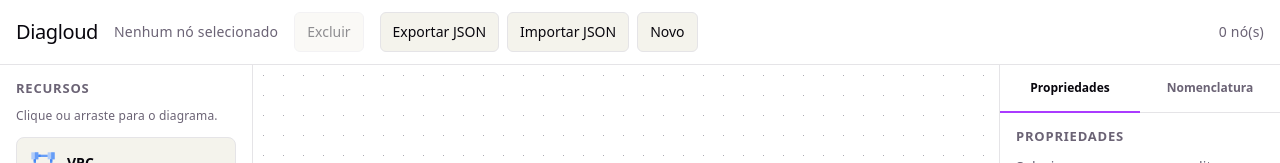
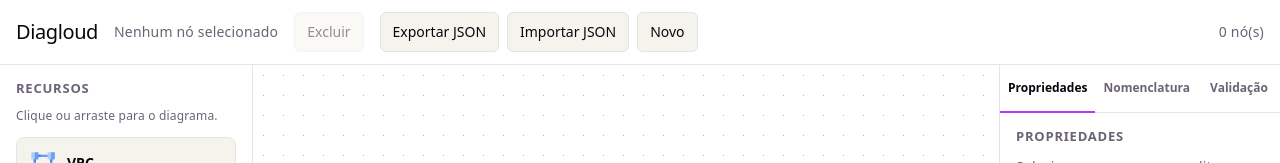
Before and after one commit to lastbit-org/diagloud, a React (Vite) app: page / in a window 1280 px wide. Shown: the top 163 px of the page. Built offline with nearby package versions, Linux system fonts and the light colour scheme.

Commit message:
Update title in index.html, enhance validation features in DiagramCanvas and BaseNode, and add validation panel to SidePanel with corresponding styles.

```diff
--- a/index.html
+++ b/index.html
@@ -4,7 +4,7 @@
     <meta charset="UTF-8" />
     <link rel="icon" type="image/svg+xml" href="/favicon.svg" />
     <meta name="viewport" content="width=device-width, initial-scale=1.0" />
-    <title>diagloud</title>
+    <title>Diagloud</title>
   </head>
   <body>
     <div id="root"></div>
--- a/src/components/canvas/DiagramCanvas.tsx
+++ b/src/components/canvas/DiagramCanvas.tsx
@@ -19,6 +19,7 @@
 } from "../palette/paletteItems";
 import { isEditableTarget } from "../../lib/keyboard";
 import { useInvalidConnectionFeedback } from "../../hooks/useInvalidConnectionFeedback";
+import { useDiagramValidation } from "../../hooks/useDiagramValidation";
 import { validateConnection } from "../../model/connections";
 import { useDiagramStore } from "../../store/diagramStore";
 import { toFlowEdge, toFlowNode } from "./adapters";
@@ -54,9 +55,11 @@
     handleInvalidConnectEnd,
   } = useInvalidConnectionFeedback(validationContext);
 
+  const { issues } = useDiagramValidation();
+
   const flowNodes = useMemo(
-    () => nodes.map((node) => toFlowNode(node, node.id === selectedNodeId)),
-    [nodes, selectedNodeId],
+    () => nodes.map((node) => toFlowNode(node, node.id === selectedNodeId, issues)),
+    [nodes, selectedNodeId, issues],
   );
   const flowEdges = useMemo(() => {
     const diagramEdges = edges.map((edge) =>
--- a/src/components/canvas/adapters.ts
+++ b/src/components/canvas/adapters.ts
@@ -1,4 +1,5 @@
 import type { Edge, Node } from "@xyflow/react";
+import { issueCountForNode, type DiagramIssue } from "../../model/validation";
 import { handlesForEdgeKind } from "../../model/connections";
 import type { DiagramEdge, DiagramNode } from "../../types";
 import type { GcpNodeData } from "../nodes";
@@ -16,7 +17,9 @@
 export function toFlowNode(
   node: DiagramNode,
   selected = false,
+  issues: DiagramIssue[] = [],
 ): Node<GcpNodeData> {
+  const issueCount = issueCountForNode(node.id, issues);
   return {
     id: node.id,
     type: node.kind,
@@ -26,6 +29,7 @@
       kind: node.kind,
       label: node.data.name,
       subtitle: nodeSubtitle(node),
+      issueCount: issueCount > 0 ? issueCount : undefined,
     },
   };
 }
--- a/src/components/nodes/BaseNode.tsx
+++ b/src/components/nodes/BaseNode.tsx
@@ -11,6 +11,8 @@
   kind: ResourceKind;
   label: string;
   subtitle?: string;
+  /** Quantidade de problemas de validação neste nó. */
+  issueCount?: number;
 };
 
 type BaseNodeProps = NodeProps & {
@@ -18,16 +20,26 @@
 };
 
 export function BaseNode({ data, selected, kind }: BaseNodeProps) {
-  const { label, subtitle } = (data ?? {}) as GcpNodeData;
+  const { label, subtitle, issueCount } = (data ?? {}) as GcpNodeData;
   const iconSrc = GCP_RESOURCE_ICONS[kind];
   const typeLabel = GCP_RESOURCE_LABELS[kind];
+  const hasIssues = (issueCount ?? 0) > 0;
 
   return (
     <div
-      className={`gcp-node${selected ? " gcp-node--selected" : ""}`}
+      className={`gcp-node${selected ? " gcp-node--selected" : ""}${hasIssues ? " gcp-node--has-issues" : ""}`}
       aria-selected={selected}
       data-selected={selected ? "true" : undefined}
     >
+      {hasIssues ? (
+        <span
+          className="gcp-node__badge"
+          title={`${issueCount} problema${issueCount !== 1 ? "s" : ""} de validação`}
+          aria-label={`${issueCount} problemas`}
+        >
+          {issueCount}
+        </span>
+      ) : null}
       <img
         className="gcp-node__icon"
         src={iconSrc}
--- a/src/components/nodes/nodes.css
+++ b/src/components/nodes/nodes.css
@@ -17,6 +17,31 @@
   box-shadow:
     0 0 0 2px var(--accent-border),
     var(--shadow);
+}
+
+.gcp-node--has-issues:not(.gcp-node--selected) {
+  border-color: #e57373;
+  box-shadow:
+    0 0 0 1px rgba(229, 115, 115, 0.35),
+    var(--shadow);
+}
+
+.gcp-node__badge {
+  position: absolute;
+  top: -6px;
+  right: -6px;
+  min-width: 18px;
+  height: 18px;
+  padding: 0 5px;
+  border-radius: 9px;
+  background: #e53935;
+  color: #fff;
+  font-size: 11px;
+  font-weight: 700;
+  line-height: 18px;
+  text-align: center;
+  box-shadow: 0 1px 3px rgba(0, 0, 0, 0.2);
+  pointer-events: none;
 }
 
 .diagram-canvas .react-flow__node.selected {
--- a/src/components/panel/SidePanel.tsx
+++ b/src/components/panel/SidePanel.tsx
@@ -1,12 +1,15 @@
 import { useState } from "react";
+import { useDiagramValidation } from "../../hooks/useDiagramValidation";
 import { NamingSettingsPanel } from "./NamingSettingsPanel";
 import { PropertiesPanel } from "./PropertiesPanel";
+import { ValidationPanel } from "./ValidationPanel";
 import "./side-panel.css";
 
-type SidePanelTab = "properties" | "naming";
+type SidePanelTab = "properties" | "naming" | "validation";
 
 export function SidePanel() {
   const [tab, setTab] = useState<SidePanelTab>("properties");
+  const { issueCount } = useDiagramValidation();
 
   return (
     <aside className="side-panel" aria-label="Painel lateral">
@@ -32,6 +35,22 @@
           onClick={() => setTab("naming")}
         >
           Nomenclatura
+        </button>
+        <button
+          type="button"
+          role="tab"
+          id="side-tab-validation"
+          aria-selected={tab === "validation"}
+          aria-controls="side-panel-validation"
+          className={`side-panel__tab${tab === "validation" ? " side-panel__tab--active" : ""}${issueCount > 0 ? " side-panel__tab--alert" : ""}`}
+          onClick={() => setTab("validation")}
+        >
+          Validação
+          {issueCount > 0 ? (
+            <span className="side-panel__tab-badge" aria-label={`${issueCount} problemas`}>
+              {issueCount}
+            </span>
+          ) : null}
         </button>
       </div>
 
@@ -59,6 +78,21 @@
           </>
         )}
       </div>
+
+      <div
+        id="side-panel-validation"
+        role="tabpanel"
+        aria-labelledby="side-tab-validation"
+        hidden={tab !== "validation"}
+        className="side-panel__panel"
+      >
+        {tab === "validation" && (
+          <>
+            <h2 className="properties-panel__title">Validação</h2>
+            <ValidationPanel />
+          </>
+        )}
+      </div>
     </aside>
   );
 }
--- /dev/null
+++ b/src/components/panel/ValidationPanel.tsx
@@ -0,0 +1,68 @@
+import { GCP_RESOURCE_LABELS } from "../../assets/gcpIcons";
+import { useDiagramValidation } from "../../hooks/useDiagramValidation";
+import { useDiagramStore } from "../../store/diagramStore";
+import type { DiagramIssue } from "../../model/validation";
+import type { DiagramNode } from "../../types";
+
+function nodeLabel(node: DiagramNode | undefined, nodeId: string): string {
+  if (!node) return nodeId;
+  return `${GCP_RESOURCE_LABELS[node.kind]}: ${node.data.name}`;
+}
+
+function IssueRow({
+  issue,
+  label,
+  onSelect,
+}: {
+  issue: DiagramIssue;
+  label: string;
+  onSelect: () => void;
+}) {
+  return (
+    <li className="validation-panel__item">
+      <button
+        type="button"
+        className="validation-panel__item-btn"
+        onClick={onSelect}
+      >
+        <span className="validation-panel__item-label">{label}</span>
+        <span className="validation-panel__item-message">{issue.message}</span>
+      </button>
+    </li>
+  );
+}
+
+export function ValidationPanel() {
+  const { issues, issueCount } = useDiagramValidation();
+  const nodes = useDiagramStore((s) => s.nodes);
+  const selectNode = useDiagramStore((s) => s.selectNode);
+
+  const nodeById = new Map(nodes.map((node) => [node.id, node]));
+
+  return (
+    <div className="validation-panel">
+      {issueCount === 0 ? (
+        <p className="validation-panel__ok" role="status">
+          Nenhum problema encontrado no diagrama.
+        </p>
+      ) : (
+        <>
+          <p className="validation-panel__summary" role="status">
+            {issueCount} problema{issueCount !== 1 ? "s" : ""} encontrado
+            {issueCount !== 1 ? "s" : ""}. Clique para ir ao recurso.
+          </p>
+          <ul className="validation-panel__list">
+            {issues.map((issue) => (
+              <IssueRow
+                key={`${issue.nodeId}-${issue.code}`}
+                issue={issue}
+                label={nodeLabel(nodeById.get(issue.nodeId), issue.nodeId)}
+                onSelect={() => selectNode(issue.nodeId)}
+              />
+            ))}
+          </ul>
+        </>
+      )}
+    </div>
+  );
+}
--- /dev/null
+++ b/src/hooks/useDiagramValidation.ts
@@ -0,0 +1,25 @@
+import { useMemo } from "react";
+import { collectDiagramIssues } from "../model/validation";
+import { useDiagramStore } from "../store/diagramStore";
+
+export function useDiagramValidation() {
+  const nodes = useDiagramStore((s) => s.nodes);
+  const edges = useDiagramStore((s) => s.edges);
+
+  const issues = useMemo(
+    () => collectDiagramIssues(nodes, edges),
+    [nodes, edges],
+  );
+
+  const issuesByNode = useMemo(() => {
+    const map = new Map<string, typeof issues>();
+    for (const issue of issues) {
+      const list = map.get(issue.nodeId);
+      if (list) list.push(issue);
+      else map.set(issue.nodeId, [issue]);
+    }
+    return map;
+  }, [issues]);
+
+  return { issues, issuesByNode, issueCount: issues.length };
+}
--- /dev/null
+++ b/src/model/validation.ts
@@ -0,0 +1,104 @@
+import {
+  subnetCidrErrorMessage,
+  validateSubnetCidr,
+} from "./subnet";
+import type { DiagramEdge, DiagramNode } from "../types";
+
+export type DiagramIssueCode =
+  | "orphan-vm"
+  | "subnet-without-vpc"
+  | "subnet-invalid-cidr"
+  | "subnet-cidr-overlap";
+
+export type DiagramIssueSeverity = "error" | "warning";
+
+export type DiagramIssue = {
+  code: DiagramIssueCode;
+  severity: DiagramIssueSeverity;
+  nodeId: string;
+  message: string;
+};
+
+export function collectDiagramIssues(
+  nodes: DiagramNode[],
+  edges: DiagramEdge[],
+): DiagramIssue[] {
+  const issues: DiagramIssue[] = [];
+
+  const vmIdsOnSubnet = new Set(
+    edges
+      .filter((edge) => edge.kind === "vm-subnet")
+      .map((edge) => edge.source),
+  );
+
+  for (const node of nodes) {
+    if (node.kind === "vm" && !vmIdsOnSubnet.has(node.id)) {
+      issues.push({
+        code: "orphan-vm",
+        severity: "error",
+        nodeId: node.id,
+        message: `VM "${node.data.name}" não está ligada a uma sub-rede.`,
+      });
+    }
+  }
+
+  const subnetIdsOnVpc = new Set(
+    edges
+      .filter((edge) => edge.kind === "subnet-vpc")
+      .map((edge) => edge.source),
+  );
+
+  for (const node of nodes) {
+    if (node.kind !== "subnet") continue;
+
+    if (!subnetIdsOnVpc.has(node.id)) {
+      issues.push({
+        code: "subnet-without-vpc",
+        severity: "error",
+        nodeId: node.id,
+        message: `Sub-rede "${node.data.name}" não está ligada a uma VPC.`,
+      });
+    }
+
+    const cidrValidation = validateSubnetCidr(node.data.cidr, node.id, nodes);
+    if (!cidrValidation.valid) {
+      issues.push({
+        code:
+          cidrValidation.error === "invalid-format"
+            ? "subnet-invalid-cidr"
+            : "subnet-cidr-overlap",
+        severity: "error",
+        nodeId: node.id,
+        message: subnetCidrErrorMessage(cidrValidation.error),
+      });
+    }
+  }
+
+  return issues;
+}
+
+export function issuesForNode(
+  nodeId: string,
+  issues: DiagramIssue[],
+): DiagramIssue[] {
+  return issues.filter((issue) => issue.nodeId === nodeId);
+}
+
+export function issueCountForNode(
+  nodeId: string,
+  issues: DiagramIssue[],
+): number {
+  return issuesForNode(nodeId, issues).length;
+}
+
+export function issuesByNodeId(
+  issues: DiagramIssue[],
+): Map<string, DiagramIssue[]> {
+  const map = new Map<string, DiagramIssue[]>();
+  for (const issue of issues) {
+    const list = map.get(issue.nodeId);
+    if (list) list.push(issue);
+    else map.set(issue.nodeId, [issue]);
+  }
+  return map;
+}
```
Also changed, not shown: src/components/panel/side-panel.css (+81 -0 lines), 2 other files (tests, documents, lock files or other folders).
